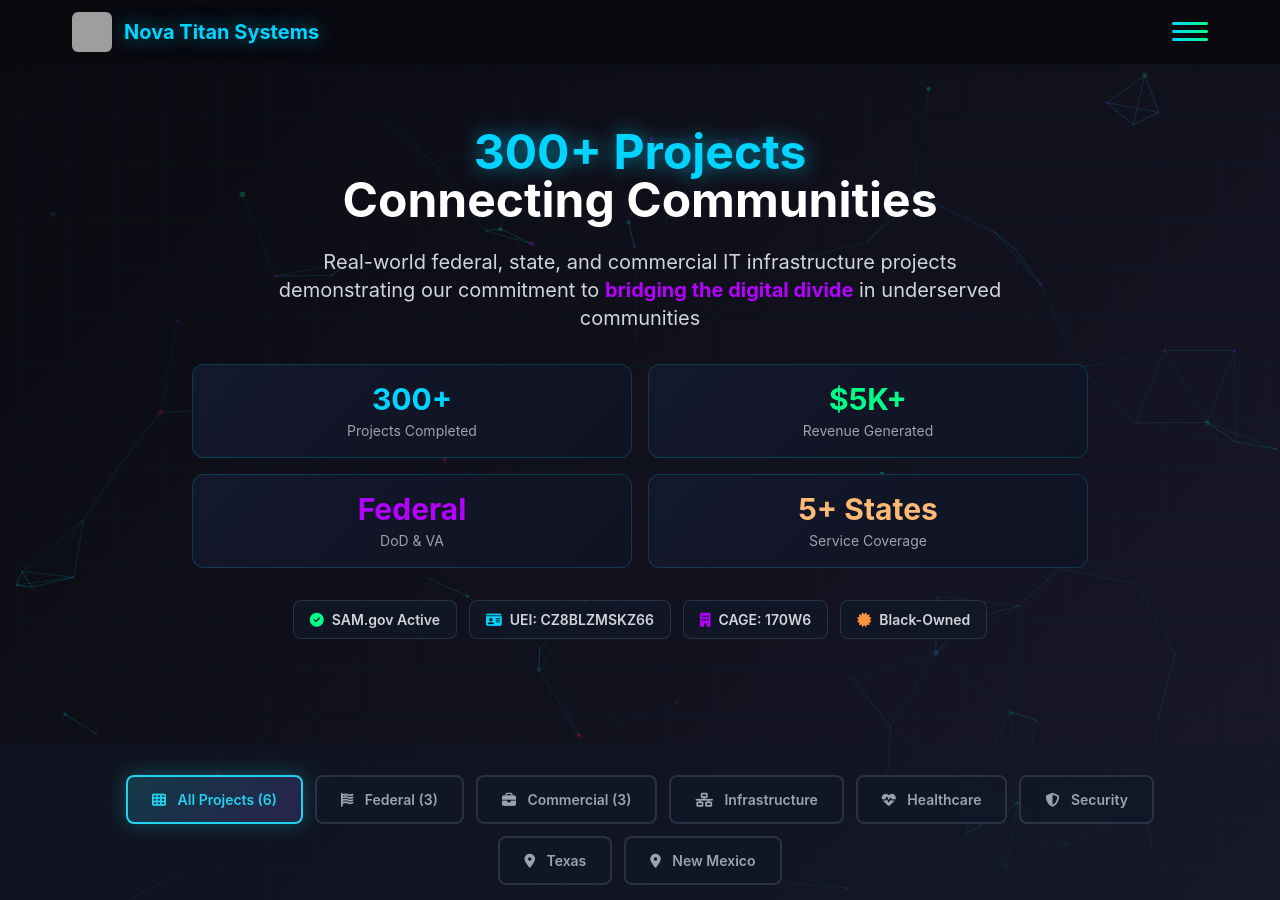
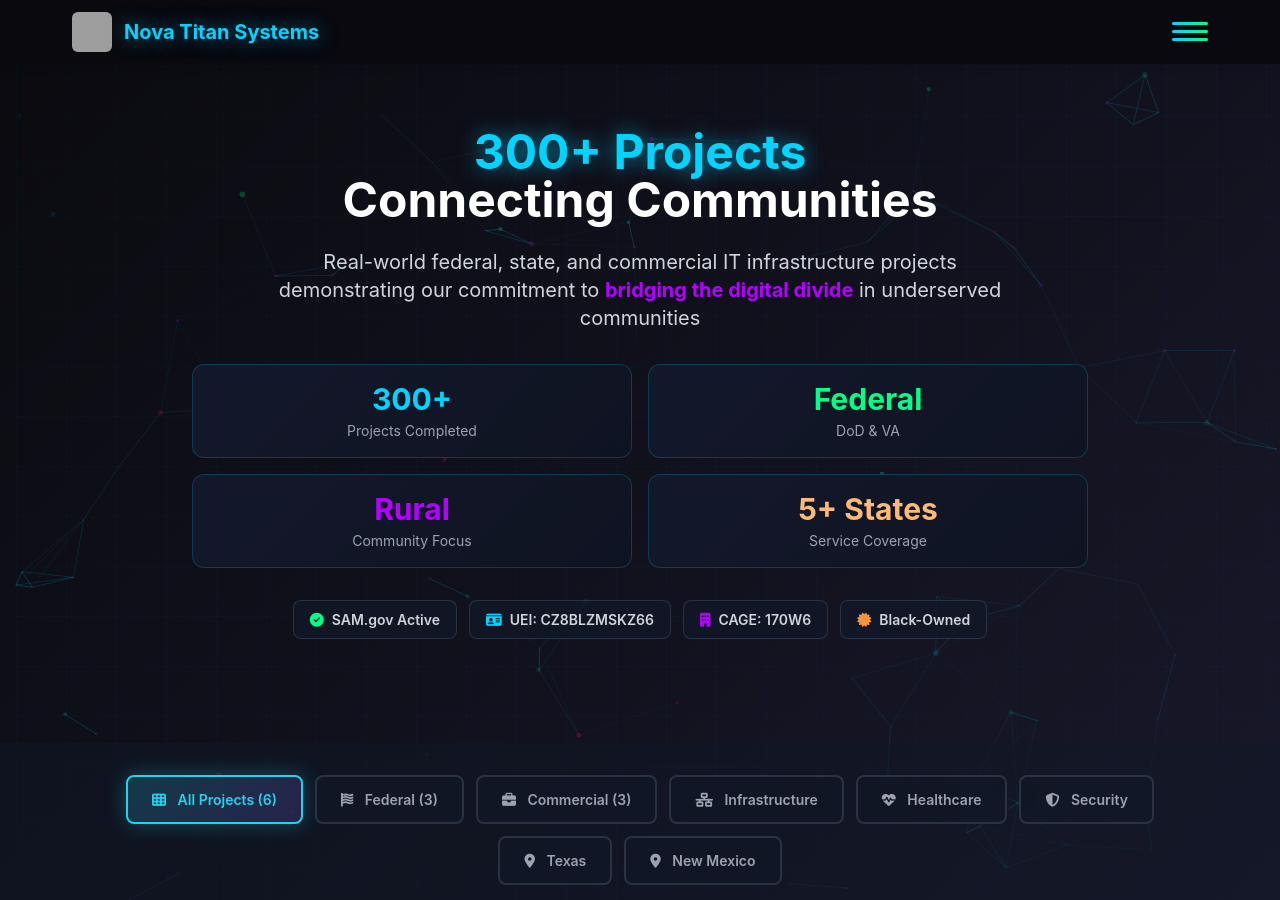
Before and after one commit to tzsmit/nova-titan-site, a Jekyll site: the page built from case-studies/index.html, in a window 1280 px wide and 900 px high. Built offline with Jekyll 4.4.1, drawn with Linux system fonts in a browser that asks for light colours; nearby versions of some CDN libraries; grey boxes are pictures that could not be loaded.

Commit message:
fix: Remove pricing/revenue information from case studies
Removed sensitive contract values and revenue data from case studies pages:
- Removed 'K+ Revenue Generated' stat from main case studies page
- Replaced with 'Rural Community Focus' stat
- Maintains professional presentation without exposing sensitive pricing

All case study content now focuses on project scope, technical achievements,
and community impact without financial details.

```diff
--- a/case-studies/index.html
+++ b/case-studies/index.html
@@ -27,12 +27,12 @@
           <div class="text-sm text-gray-400">Projects Completed</div>
         </div>
         <div class="card rounded-xl p-4 text-center">
-          <div class="text-3xl font-bold text-green-300 mb-1">$5K+</div>
-          <div class="text-sm text-gray-400">Revenue Generated</div>
+          <div class="text-3xl font-bold text-green-300 mb-1">Federal</div>
+          <div class="text-sm text-gray-400">DoD & VA</div>
         </div>
         <div class="card rounded-xl p-4 text-center">
-          <div class="text-3xl font-bold text-purple-300 mb-1">Federal</div>
-          <div class="text-sm text-gray-400">DoD & VA</div>
+          <div class="text-3xl font-bold text-purple-300 mb-1">Rural</div>
+          <div class="text-sm text-gray-400">Community Focus</div>
         </div>
         <div class="card rounded-xl p-4 text-center">
           <div class="text-3xl font-bold text-orange-300 mb-1">5+ States</div>
```
